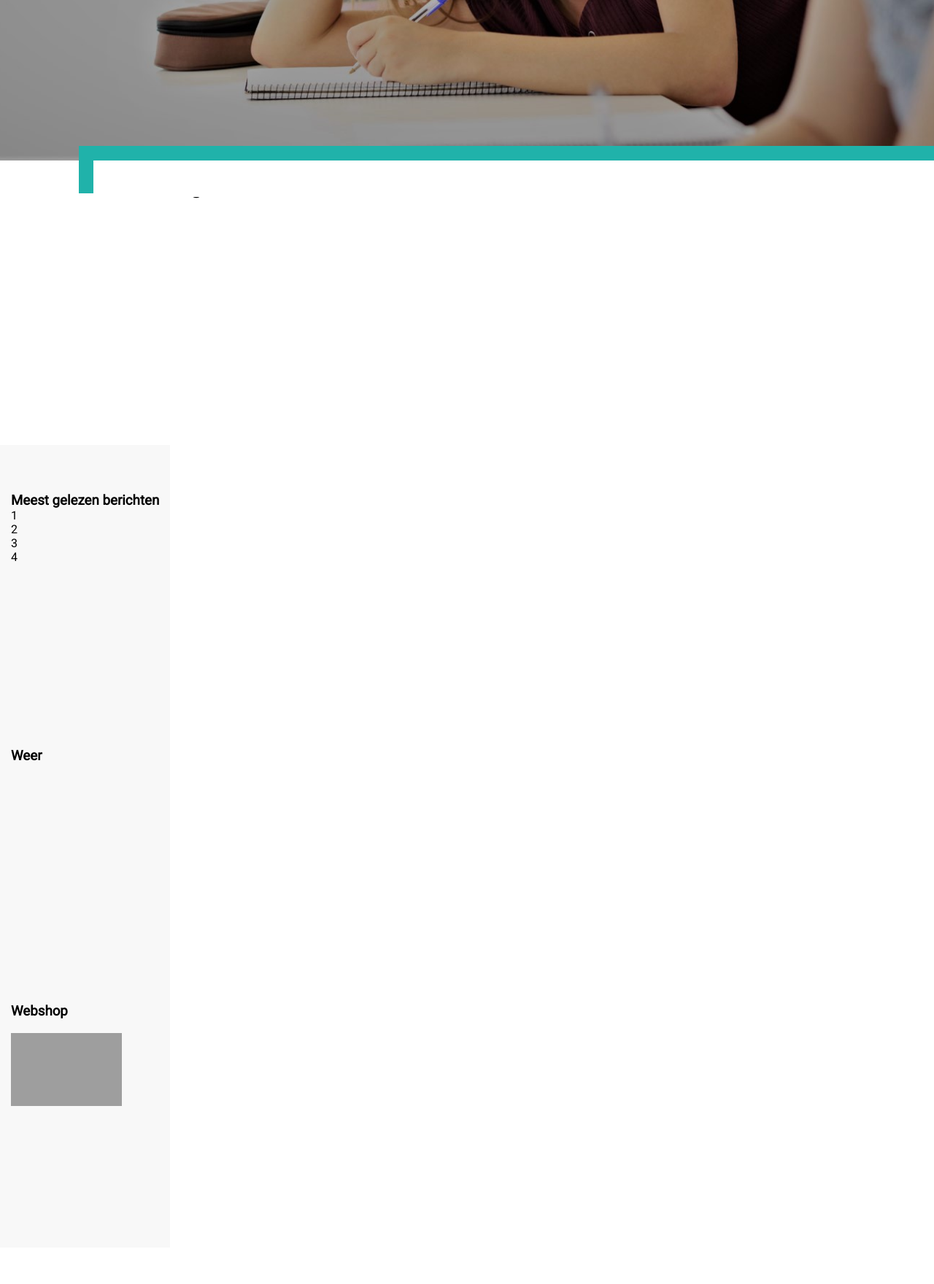
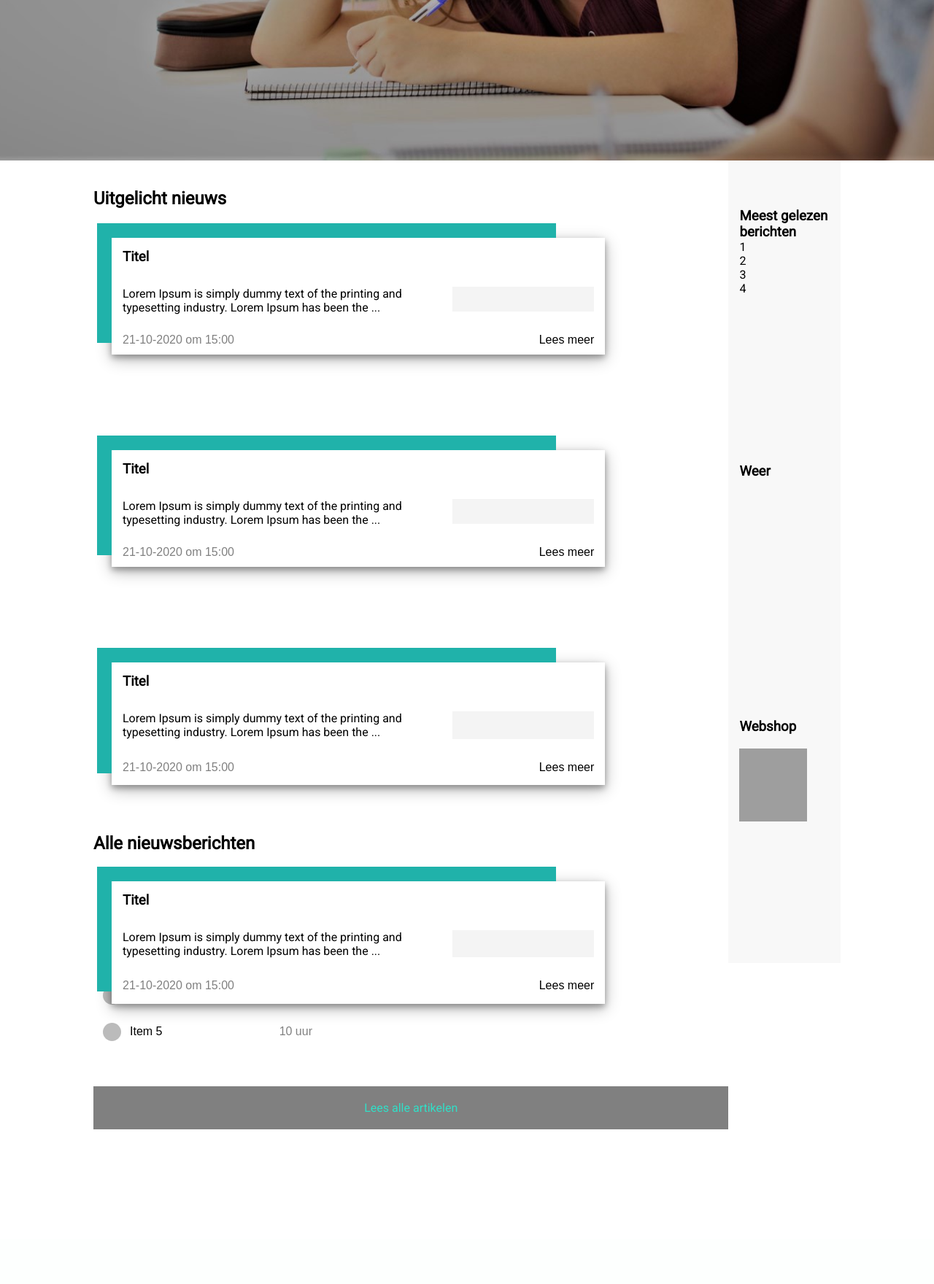
Before and after one commit to NHLstenden-emmen/ICT-Portal, a PHP site: page /nieuws in a window 1280 px wide; the page is wider, and only the part inside the window is pictured. Shown: the part 495-2255 px from the top of that part at 73% size. After the commit the page ends 2043 px from the top of that part, so only its background shows below. Run offline with PHP 8.4, Linux system fonts and the light colour scheme; data that the repository does not hold is empty; grey boxes are pictures that could not be loaded.

Commit message:
Nieuwspagina toegevoegd
Nieuwspagina toegevoegd.

```diff
--- a/css/pages/nieuws.css
+++ b/css/pages/nieuws.css
@@ -1,13 +1,121 @@
-.items{
-    width: 100vw;
+.uitgelicht{
+    margin-top: 5vh;
+    margin-left: 25px;
     display: grid;
     grid-template-columns: 40% 40%;
-    column-gap: 20%;
+    grid-template-rows: 20vh 20vh;
+    column-gap: 5%;
+    row-gap: 20%;
+    height: 100%;
+}
+
+.blocks{
+    height: calc(max-content + 200px);
 }
 
 .item{
     width: 100%;
-    height: 50px;
-    background-color: white;
-    position: absolute;
+    height: 100%;
+    background: white;
+    position: relative;
+    box-shadow: 0 4px 8px 0 rgba(0, 0, 0, 0.3), 0 6px 20px 0 rgba(0, 0, 0, 0.3);
 }
+
+.item .titel{
+    width: 100%;
+    padding: 15px;
+}
+
+.message{
+    padding: 15px;
+    display: grid;
+    grid-template-columns: 65% 30%;
+    grid-template-rows: 100%;
+    column-gap: 5%;
+    height: 40%;
+}
+
+.text{
+    height: 100%;
+    width: 100%;
+}
+
+.image{
+    background-color: #F4F4F4;
+    width: 100%;
+    height: 100%;
+}
+
+.text p{
+    word-break: break-word;
+}
+
+.meta{
+    display: grid;
+    padding: 15px;
+    width: 100%;
+    grid-template-columns: 65% 30%;
+    column-gap: 5%;
+}
+
+.meer{
+    text-align: right;
+}
+
+/* */
+.dot{
+    height: 25px;
+    width: 25px;
+    background-color: #bbb;
+    border-radius: 50%;
+    display: inline-block;
+    margin: auto;
+}
+
+.all-news{
+    width: 35%;
+    margin-top: 20vh;
+}
+
+.all-news .itemRow{
+        display: grid;
+        grid-template-columns: 50px auto 50px;
+        grid-template-rows: 50px;
+        row-gap: 50px;
+}
+
+p{
+    font-family: sans-serif;
+}
+
+.time p{
+    color: grey;
+
+}
+
+.more{
+    width: 100%;
+    padding: 20px;
+    background-color: grey;
+    margin-bottom: 100px;
+    margin-top: 50px;
+}
+
+.time{
+    margin: auto 0;
+}
+
+.newsItem{
+    margin: auto 0;
+}
+
+
+@media only screen and (max-width: 1410px) {
+    .uitgelicht {
+        grid-template-columns: 80%;
+    }
+}
+
+.allList{
+    margin-bottom: 100px
+}
--- a/pages/nieuws.php
+++ b/pages/nieuws.php
@@ -1,16 +1,87 @@
-<main class="content">
-		<div class="subTitle">
-			Uitgelicht nieuws
+
+<?php
+	$blokken = 4;
+	$string = "Lorem Ipsum is simply dummy text of the printing and typesetting industry. Lorem Ipsum has been the industry's standard dummy text ever since the 1500s, when an unknown printer took a galley of type and scrambled it to make a type specimen book. It has survived not only five centuries, but also the leap into electronic typesetting, remaining essentially unchanged. It was popularised in the 1960s with the release of Letraset sheets containing Lorem Ipsum passages, and more recently with desktop publishing software like Aldus PageMaker including versions of Lorem Ipsum.";
+	$result = substr($string, 0, 100)."...";
+?>
+<br><br>
+<div class="blocks">
+<h2>Uitgelicht nieuws</h2>
+<div class="uitgelicht">
+	<?php
+	for($x=0; $x < $blokken; $x++){
+	?>
+	<div class="item rand">
+		<div class="titel"><h3>Titel</h3></div>
+		<div class="message">
+			<div class="text">
+				<?php echo $result; ?>
+			</div>
+			<div class="image"></div>
 		</div>
-		</div class="items">
-			<div class="item rand">
-				<div class="titel"></div>
-				<div class="beschrijving"></div>
-				<div class="metadata">
-					<div class="tijd"></div>
-					<div class="meer"></div>
-				</div>
+		<div class="meta">
+			<div class="time"><p>21-10-2020 om 15:00</p></div>
+			<div class="meer"><p>Lees meer</p></div>
+		</div>
+	</div>
+	<?php
+	}
+	?>
+</div>
+</div>
 
-			</div>
-		</div>
-	</main>
+<?php
+
+
+        //Array met nieuwsberichten
+        $news = array("Item 1", "Item 2", "Item 3", "Item 4", "Item 5", "Item 6", "Item 7", "Item 8", "Item 9", "Item 10", "Item 11", "Item 12", "Item 13");
+
+        if(isset($_GET['all']))
+        {
+            if($_GET['all'] == 'TRUE'){
+                //Lees alle artikelen
+                $total = count($news);
+            ?>
+                <style>
+                    .more{
+                        display: none;
+                    }
+                </style>
+            <?php
+            } else {
+                //Lees 5 artikelen
+                $total = 5;
+            }
+        } else{
+			$total = 5;
+		}
+
+        $x = 0;
+?>
+
+<div class="allList">
+<div class="all-news">
+<h2>Alle nieuwsberichten</h2><br>
+    <?php
+        while($x < $total){
+            $value = $news[$x];
+    ?>
+        <div class="itemRow">
+            <span class="dot"></span>
+            <div class="newsItem">
+                <p><?php echo $value; ?></p>
+            </div>
+            <div class="time">
+                <p>10 uur</p>
+            </div>
+        </div>
+    <?php
+        $x++;
+        }
+    ?>
+    </div>
+    <div class="more">
+        <!-- <center> moet ik nog even met css doen, maar even geen zin -->
+        <center><a href="nieuws?all=TRUE">Lees alle artikelen</a></center>
+	</div>
+	</div>
```
